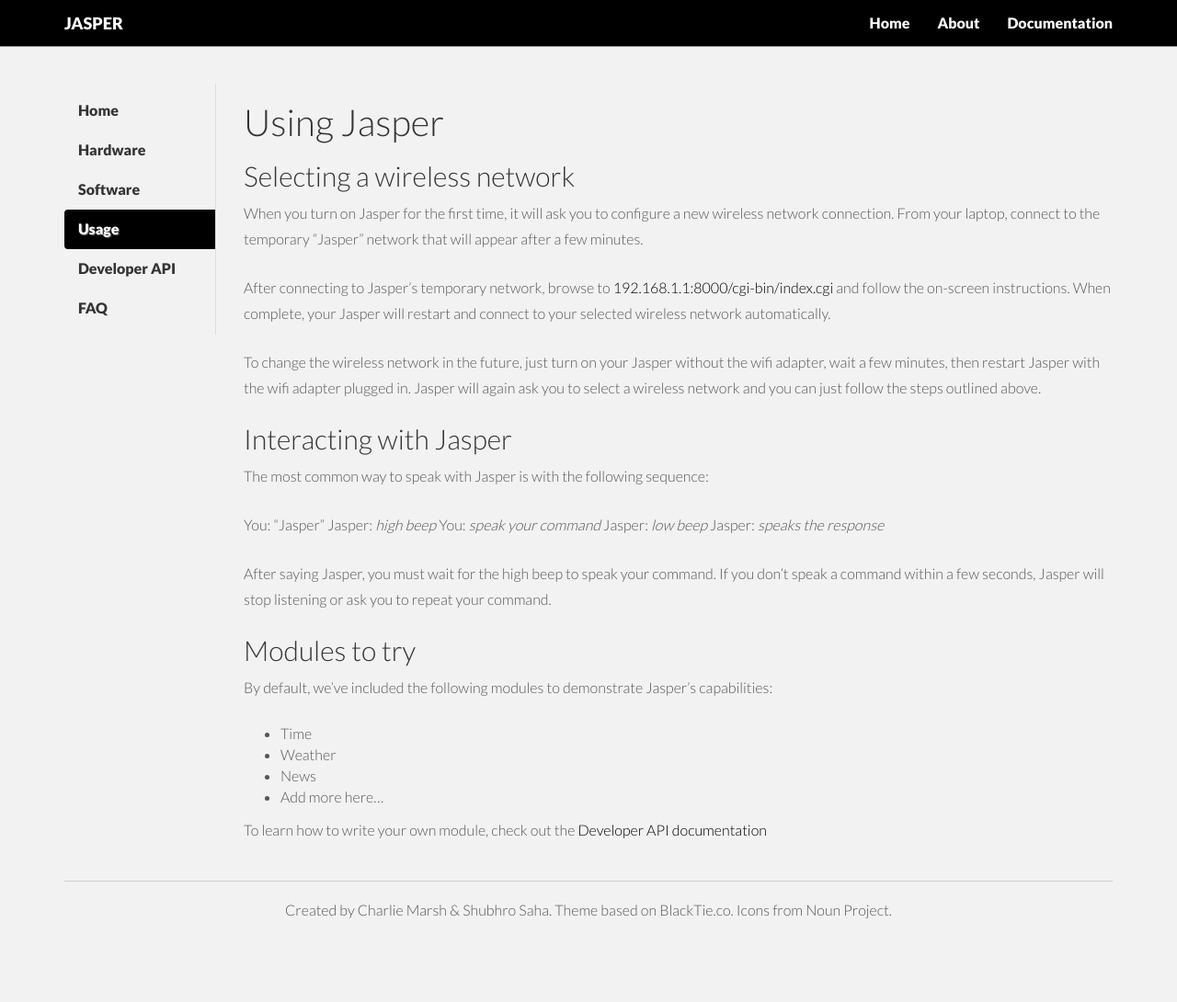
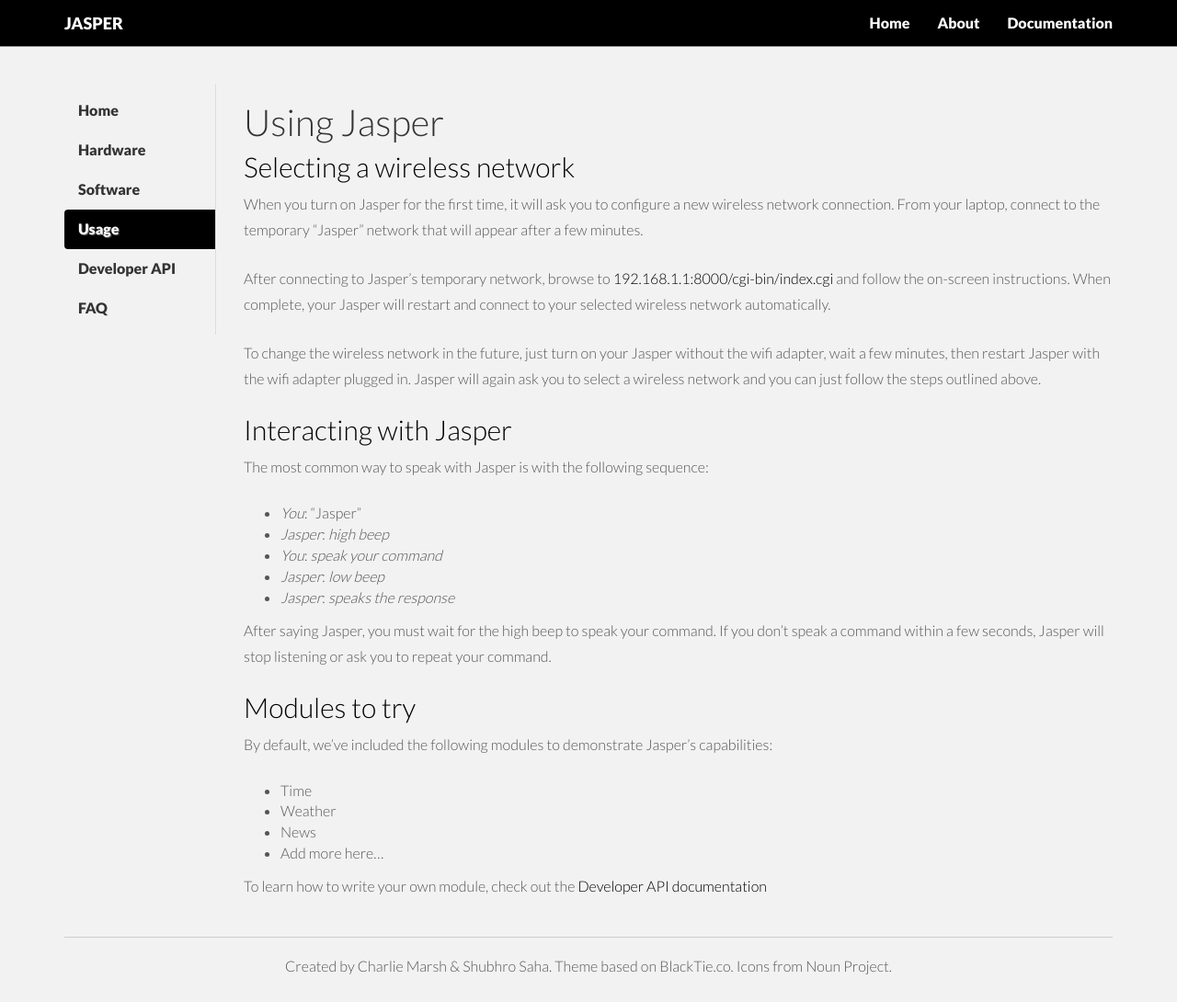
Before and after one commit to jasperproject/jasperproject.github.io, a Jekyll site: the page built from documentation/usage/index.md, in a window 1280 px wide and 1090 px high. Shown: the whole window at 92% size. Built offline with Jekyll 4.4.1, drawn with Linux system fonts in a browser that asks for light colours; nearby versions of some CDN libraries.

Commit message:
anchor links for FAQ, usage, and fixes to usage docs

```diff
--- a/documentation/usage/index.md
+++ b/documentation/usage/index.md
@@ -7,28 +7,29 @@
 Using Jasper
 ===
 
-Selecting a wireless network
----
+
+<h2 class="linked" id='selecting-network'><a href="#selecting-network" title="Permalink to this headline">Selecting a wireless network</a></h2>
+
 When you turn on Jasper for the first time, it will ask you to configure a new wireless network connection. From your laptop, connect to the temporary "Jasper" network that will appear after a few minutes.
 
 After connecting to Jasper's temporary network, browse to [192.168.1.1:8000/cgi-bin/index.cgi](http://192.168.1.1:8000/cgi-bin/index.cgi) and follow the on-screen instructions. When complete, your Jasper will restart and connect to your selected wireless network automatically.
 
 To change the wireless network in the future, just turn on your Jasper without the wifi adapter, wait a few minutes, then restart Jasper with the wifi adapter plugged in. Jasper will again ask you to select a wireless network and you can just follow the steps outlined above.
 
-Interacting with Jasper
----
+<h2 class="linked" id='interacting'><a href="#interacting" title="Permalink to this headline">Interacting with Jasper</a></h2>
+
 The most common way to speak with Jasper is with the following sequence:
 
-You: "Jasper"
-Jasper: *high beep*
-You: *speak your command*
-Jasper: *low beep*
-Jasper: *speaks the response*
+- _You_: "Jasper"
+- _Jasper_: *high beep*
+- _You_: *speak your command*
+- _Jasper_: *low beep*
+- _Jasper_: *speaks the response*
 
 After saying Jasper, you must wait for the high beep to speak your command. If you don't speak a command within a few seconds, Jasper will stop listening or ask you to repeat your command.
 
-Modules to try
----
+<h2 class="linked" id='modules'><a href="#modules" title="Permalink to this headline">Modules to try</a></h2>
+
 By default, we've included the following modules to demonstrate Jasper's capabilities:
 
 - Time
```
Also changed, not shown: documentation/faq/index.md (+3 -8 lines).
